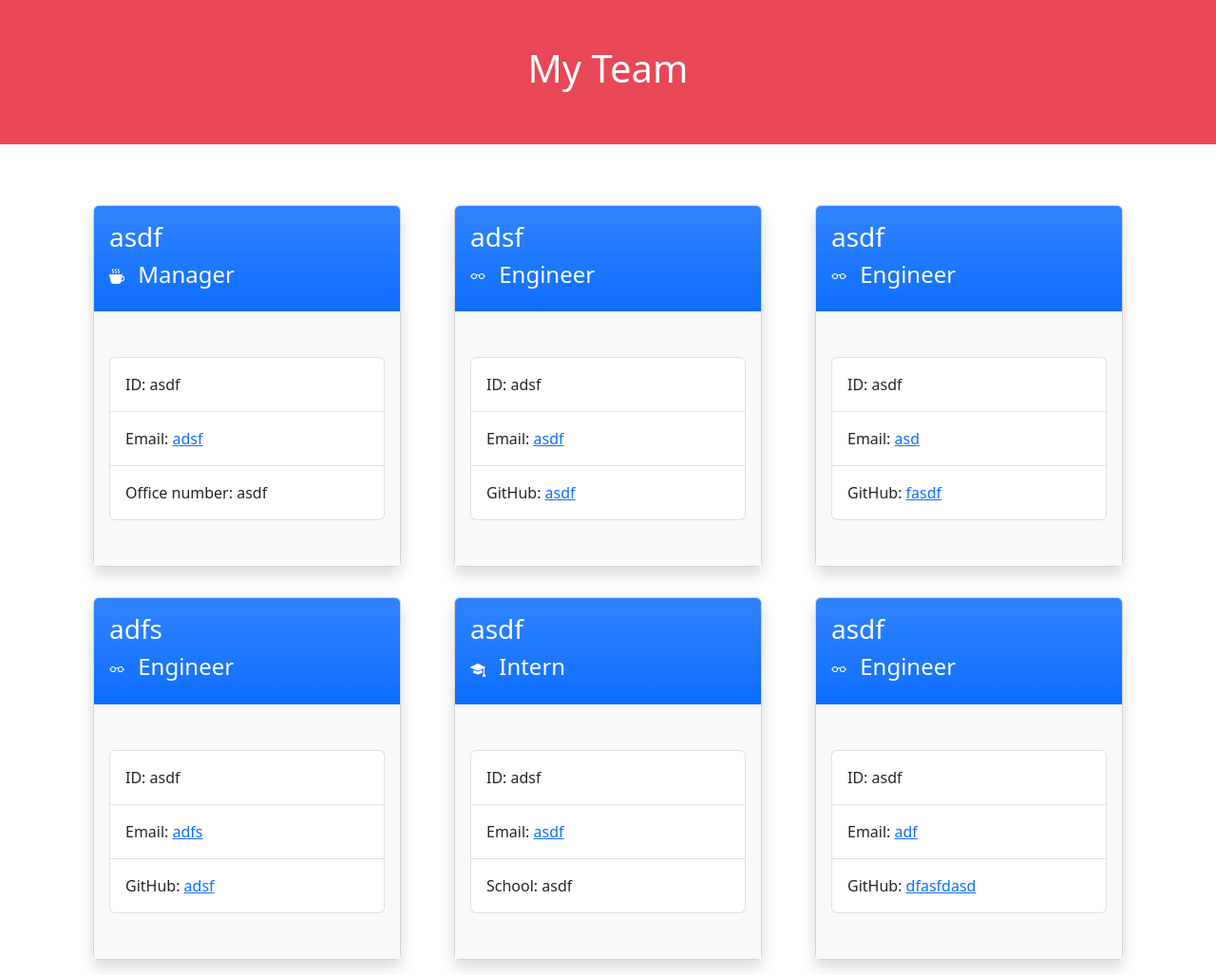
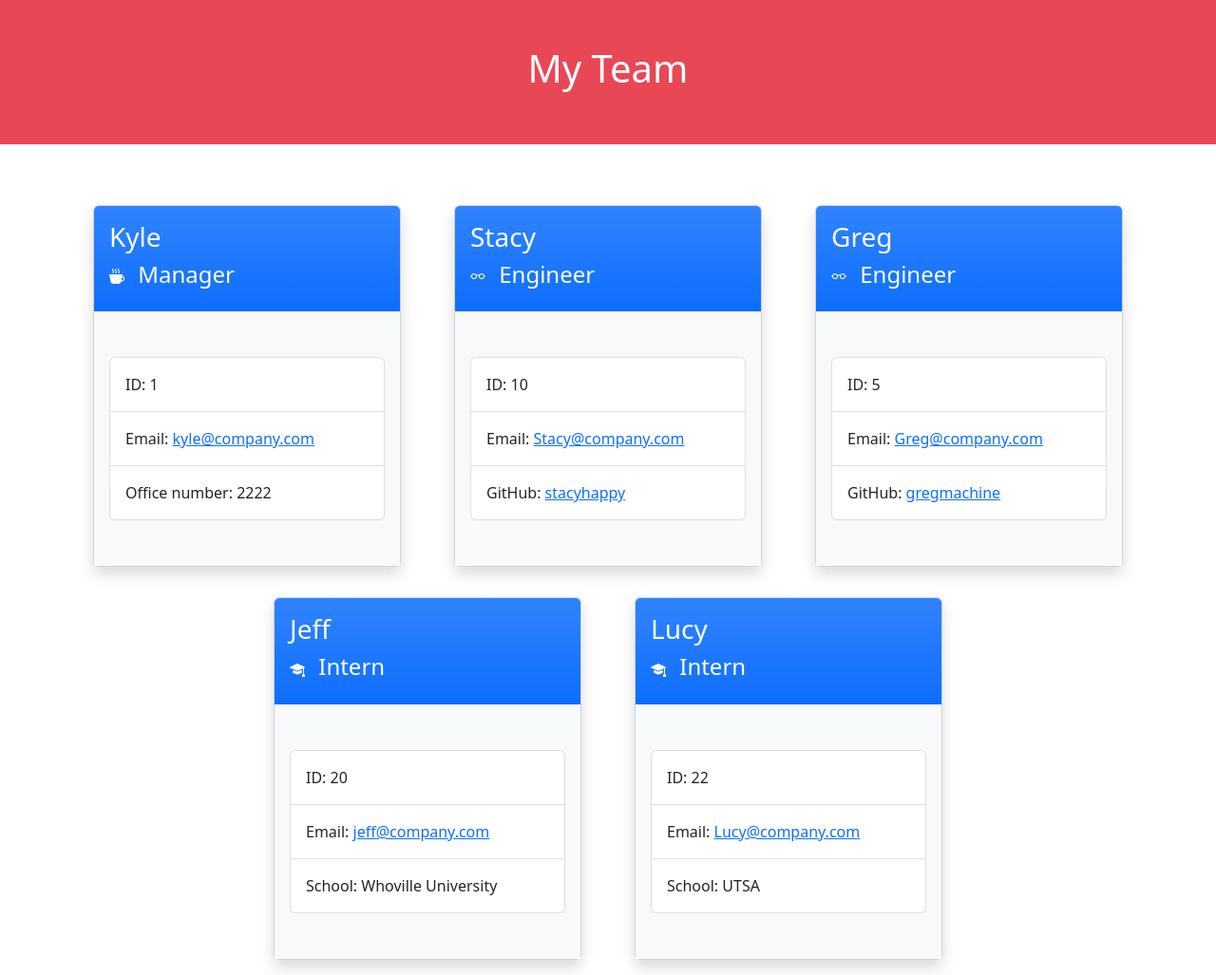
Before and after one commit to Yiladien/team-profile-generator, a website: page dist/index.html in a window 1280 px wide. Shown: the whole page at 95% size. Drawn offline with nearby package versions, Linux system fonts and the light colour scheme.

```diff
--- a/dist/index.html
+++ b/dist/index.html
@@ -24,7 +24,7 @@
         <div class="col-12 col-lg-6 col-xl-4">
       <div class="card m-3 shadow">
         <div class="card-header bg-primary bg-gradient text-white py-3">
-          <h3>asdf</h3>
+          <h3>Kyle</h3>
           <h4>
             <svg
     xmlns="http://www.w3.org/2000/svg"
@@ -45,11 +45,11 @@
         </div>
         <div class="card-body bg-light py-5">
           <ul class="list-group">
-            <li class="list-group-item py-3">ID: asdf</li>
+            <li class="list-group-item py-3">ID: 1</li>
             <li class="list-group-item py-3">
-            <span>Email: <a href="mailto: adsf">adsf</a></span>
+            <span>Email: <a href="mailto: kyle@company.com">kyle@company.com</a></span>
             </li>
-            <li class="list-group-item py-3">Office number: asdf</li>
+            <li class="list-group-item py-3">Office number: 2222</li>
           </ul>
         </div>
       </div>
@@ -57,7 +57,7 @@
         <div class="col-12 col-lg-6 col-xl-4">
         <div class="card m-3 shadow">
           <div class="card-header bg-primary bg-gradient text-white py-3">
-            <h3>adsf</h3>
+            <h3>Stacy</h3>
             <h4>
               <svg
     xmlns="http://www.w3.org/2000/svg"
@@ -74,13 +74,13 @@
           </div>
           <div class="card-body bg-light py-5">
             <ul class="list-group">
-              <li class="list-group-item py-3">ID: adsf</li>
+              <li class="list-group-item py-3">ID: 10</li>
               <li class="list-group-item py-3">
                 <span
-                  >Email: <a href="mailto: asdf">asdf</a></span
+                  >Email: <a href="mailto: Stacy@company.com">Stacy@company.com</a></span
                 >
               </li>
-              <li class="list-group-item py-3">GitHub: <a href="https://github.com/asdf" target="_blank">asdf</a></li>
+              <li class="list-group-item py-3">GitHub: <a href="https://github.com/stacyhappy" target="_blank">stacyhappy</a></li>
             </ul>
           </div>
         </div>
@@ -88,7 +88,7 @@
         <div class="col-12 col-lg-6 col-xl-4">
         <div class="card m-3 shadow">
           <div class="card-header bg-primary bg-gradient text-white py-3">
-            <h3>asdf</h3>
+            <h3>Greg</h3>
             <h4>
               <svg
     xmlns="http://www.w3.org/2000/svg"
@@ -105,13 +105,13 @@
           </div>
           <div class="card-body bg-light py-5">
             <ul class="list-group">
-              <li class="list-group-item py-3">ID: asdf</li>
+              <li class="list-group-item py-3">ID: 5</li>
               <li class="list-group-item py-3">
                 <span
-                  >Email: <a href="mailto: asd">asd</a></span
+                  >Email: <a href="mailto: Greg@company.com">Greg@company.com</a></span
                 >
               </li>
-              <li class="list-group-item py-3">GitHub: <a href="https://github.com/fasdf" target="_blank">fasdf</a></li>
+              <li class="list-group-item py-3">GitHub: <a href="https://github.com/gregmachine" target="_blank">gregmachine</a></li>
             </ul>
           </div>
         </div>
@@ -119,38 +119,7 @@
         <div class="col-12 col-lg-6 col-xl-4">
         <div class="card m-3 shadow">
           <div class="card-header bg-primary bg-gradient text-white py-3">
-            <h3>adfs</h3>
-            <h4>
-              <svg
-    xmlns="http://www.w3.org/2000/svg"
-    width="16"
-    height="16"
-    fill="currentColor"
-    class="bi bi-eyeglasses me-2"
-    viewBox="0 0 16 16"
-  >
-    <path
-      d="M4 6a2 2 0 1 1 0 4 2 2 0 0 1 0-4zm2.625.547a3 3 0 0 0-5.584.953H.5a.5.5 0 0 0 0 1h.541A3 3 0 0 0 7 8a1 1 0 0 1 2 0 3 3 0 0 0 5.959.5h.541a.5.5 0 0 0 0-1h-.541a3 3 0 0 0-5.584-.953A1.993 1.993 0 0 0 8 6c-.532 0-1.016.208-1.375.547zM14 8a2 2 0 1 1-4 0 2 2 0 0 1 4 0z"
-    /></svg> Engineer
-            </h4>
-          </div>
-          <div class="card-body bg-light py-5">
-            <ul class="list-group">
-              <li class="list-group-item py-3">ID: asdf</li>
-              <li class="list-group-item py-3">
-                <span
-                  >Email: <a href="mailto: adfs">adfs</a></span
-                >
-              </li>
-              <li class="list-group-item py-3">GitHub: <a href="https://github.com/adsf" target="_blank">adsf</a></li>
-            </ul>
-          </div>
-        </div>
-      </div>
-        <div class="col-12 col-lg-6 col-xl-4">
-        <div class="card m-3 shadow">
-          <div class="card-header bg-primary bg-gradient text-white py-3">
-            <h3>asdf</h3>
+            <h3>Jeff</h3>
             <h4>
               <svg
     xmlns="http://www.w3.org/2000/svg"
@@ -170,13 +139,13 @@
           </div>
           <div class="card-body bg-light py-5">
             <ul class="list-group">
-              <li class="list-group-item py-3">ID: adsf</li>
+              <li class="list-group-item py-3">ID: 20</li>
               <li class="list-group-item py-3">
                 <span
-                  >Email: <a href="mailto: asdf">asdf</a></span
+                  >Email: <a href="mailto: jeff@company.com">jeff@company.com</a></span
                 >
               </li>
-              <li class="list-group-item py-3">School: asdf</li>
+              <li class="list-group-item py-3">School: Whoville University</li>
             </ul>
           </div>
         </div>
@@ -184,30 +153,33 @@
         <div class="col-12 col-lg-6 col-xl-4">
         <div class="card m-3 shadow">
           <div class="card-header bg-primary bg-gradient text-white py-3">
-            <h3>asdf</h3>
+            <h3>Lucy</h3>
             <h4>
               <svg
     xmlns="http://www.w3.org/2000/svg"
     width="16"
     height="16"
     fill="currentColor"
-    class="bi bi-eyeglasses me-2"
+    class="bi bi-mortarboard-fill me-2"
     viewBox="0 0 16 16"
   >
     <path
-      d="M4 6a2 2 0 1 1 0 4 2 2 0 0 1 0-4zm2.625.547a3 3 0 0 0-5.584.953H.5a.5.5 0 0 0 0 1h.541A3 3 0 0 0 7 8a1 1 0 0 1 2 0 3 3 0 0 0 5.959.5h.541a.5.5 0 0 0 0-1h-.541a3 3 0 0 0-5.584-.953A1.993 1.993 0 0 0 8 6c-.532 0-1.016.208-1.375.547zM14 8a2 2 0 1 1-4 0 2 2 0 0 1 4 0z"
-    /></svg> Engineer
+      d="M8.211 2.047a.5.5 0 0 0-.422 0l-7.5 3.5a.5.5 0 0 0 .025.917l7.5 3a.5.5 0 0 0 .372 0L14 7.14V13a1 1 0 0 0-1 1v2h3v-2a1 1 0 0 0-1-1V6.739l.686-.275a.5.5 0 0 0 .025-.917l-7.5-3.5Z"
+    />
+    <path
+      d="M4.176 9.032a.5.5 0 0 0-.656.327l-.5 1.7a.5.5 0 0 0 .294.605l4.5 1.8a.5.5 0 0 0 .372 0l4.5-1.8a.5.5 0 0 0 .294-.605l-.5-1.7a.5.5 0 0 0-.656-.327L8 10.466 4.176 9.032Z"
+    /></svg> Intern
             </h4>
           </div>
           <div class="card-body bg-light py-5">
             <ul class="list-group">
-              <li class="list-group-item py-3">ID: asdf</li>
+              <li class="list-group-item py-3">ID: 22</li>
               <li class="list-group-item py-3">
                 <span
-                  >Email: <a href="mailto: adf">adf</a></span
+                  >Email: <a href="mailto: Lucy@company.com">Lucy@company.com</a></span
                 >
               </li>
-              <li class="list-group-item py-3">GitHub: <a href="https://github.com/dfasfdasd" target="_blank">dfasfdasd</a></li>
+              <li class="list-group-item py-3">School: UTSA</li>
             </ul>
           </div>
         </div>
```
Also changed, not shown: README.md, img/application1.jpg (added), img/application2.jpg (added).
